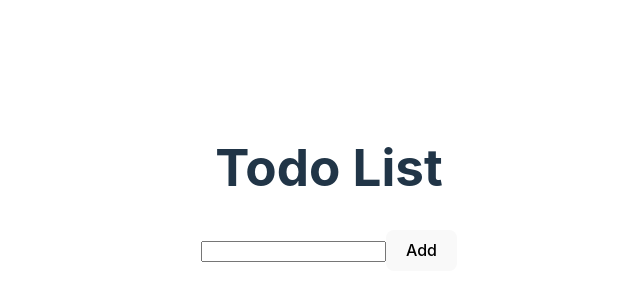
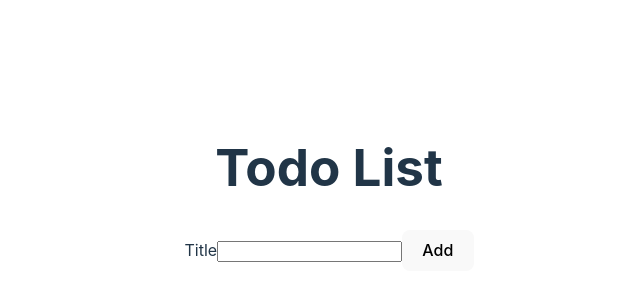
Before and after one commit to christopher-ga/react-todo, a React (Vite) app: page / in a window 1280 px wide. Shown: the part 204-504 px from the top of the page, without its empty margins (311-951 px from the left). Built offline with nearby package versions, Linux system fonts and the light colour scheme.

Commit message:
included label text

```diff
--- a/src/AddTodoForm.jsx
+++ b/src/AddTodoForm.jsx
@@ -10,13 +10,14 @@ const AddTodoForm = ({onAddTodo}) => {
     const handleAddTodo = (e) => {
         e.preventDefault();
         onAddTodo({title: todoTitle, id: Date.now()});
-        setTodoTitle(" ")
+        setTodoTitle("")
     }
 
     return (
         <>
-            <form onSubmit={handleAddTodo} action="">
-                <label title="Title">
+            <form onSubmit={handleAddTodo}>
+                <label>
+                    Title
                     <input value={todoTitle} onChange={handleTitleChange} name="title" id="todoTitle"/>
                 </label>
 
```
